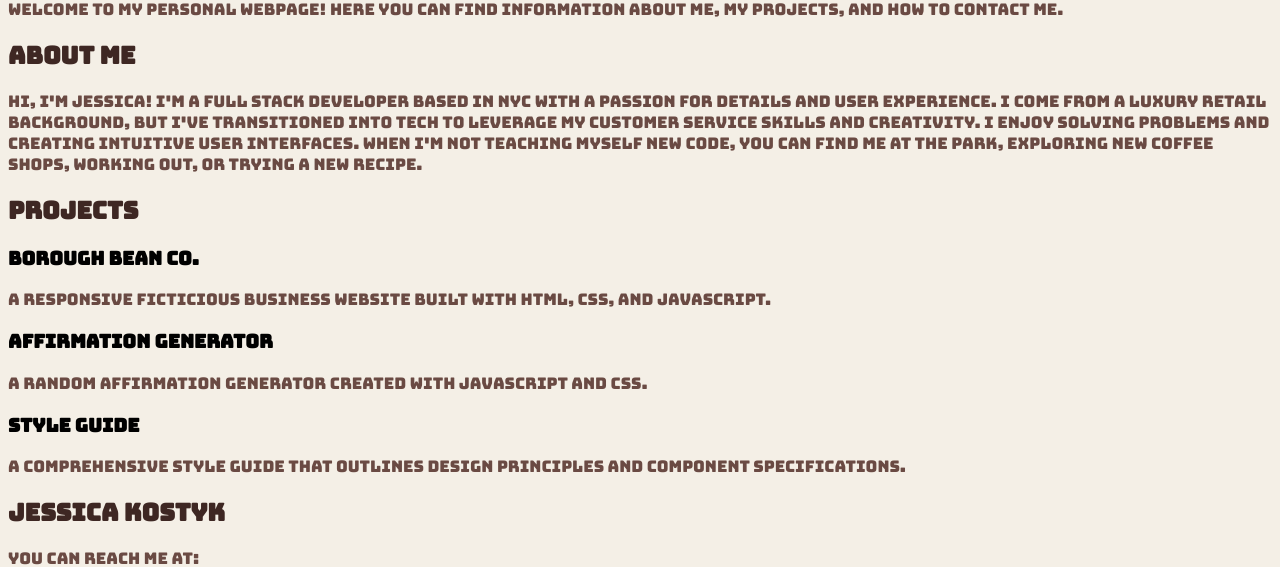
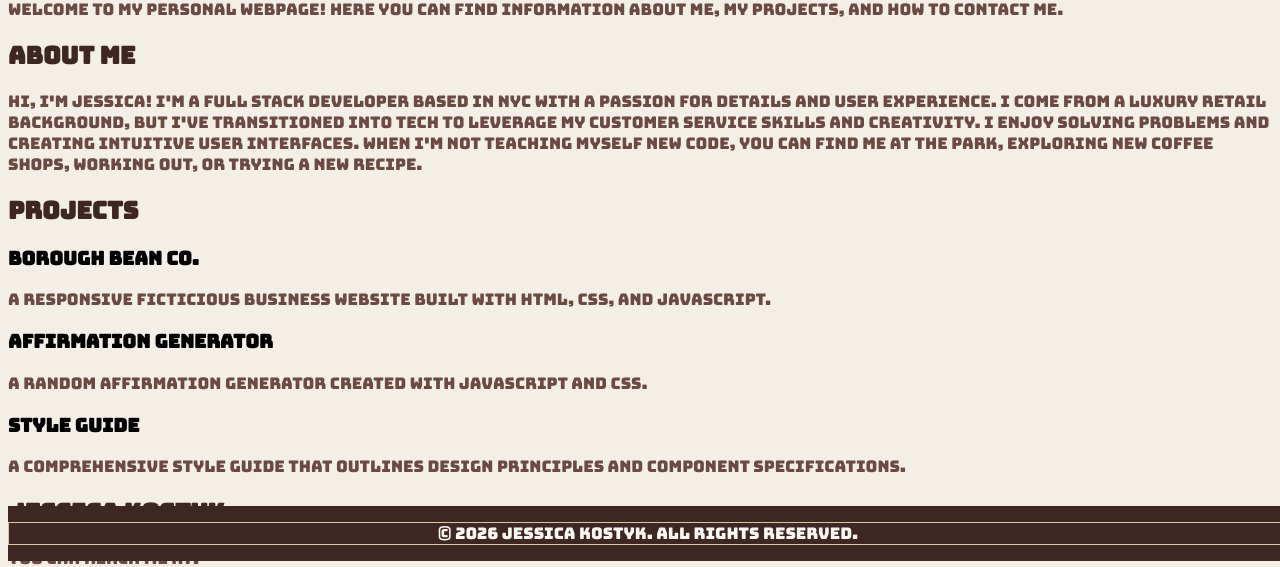
Before and after one commit to bytemedarling/web-portfolio, a plain HTML site: page index.html in a window 1280 px wide. Shown: the part 239-806 px from the top of the page. Drawn offline with Linux system fonts and the light colour scheme.

Commit message:
styling footer

```diff
--- a/style.css
+++ b/style.css
@@ -81,9 +81,14 @@ h2 {
 
 /* Footer Styling */
 .footer p {
-    background-color: #3E2723;
     color: #FAF7F3;
     border: 1px solid #D8C7A1;
     text-align: center;
-    width: 100%;
 }
+footer {
+    position: fixed;
+    background-color: #3E2723;
+    width: 100vw;
+    bottom: 0;
+
+}
```
